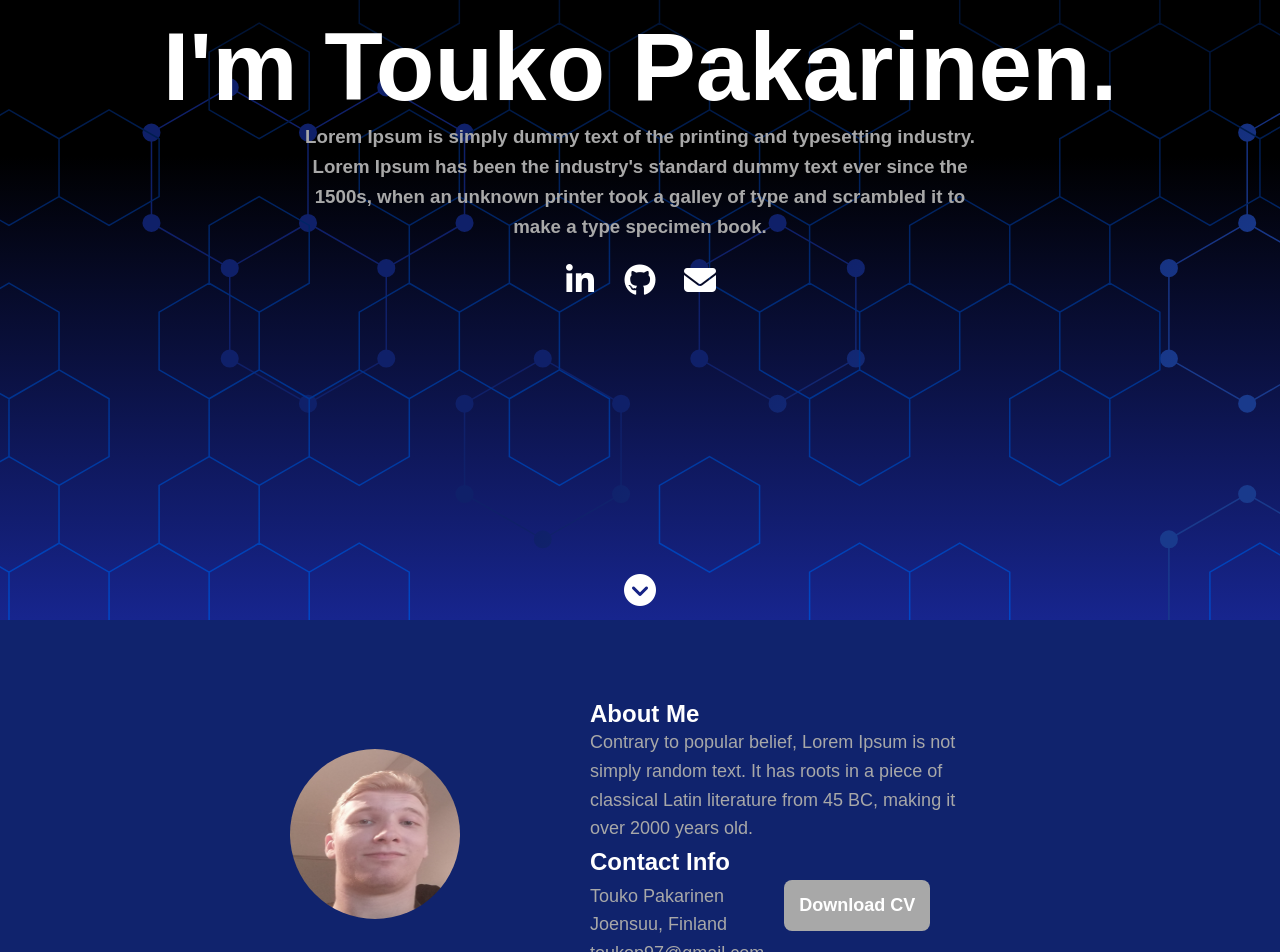
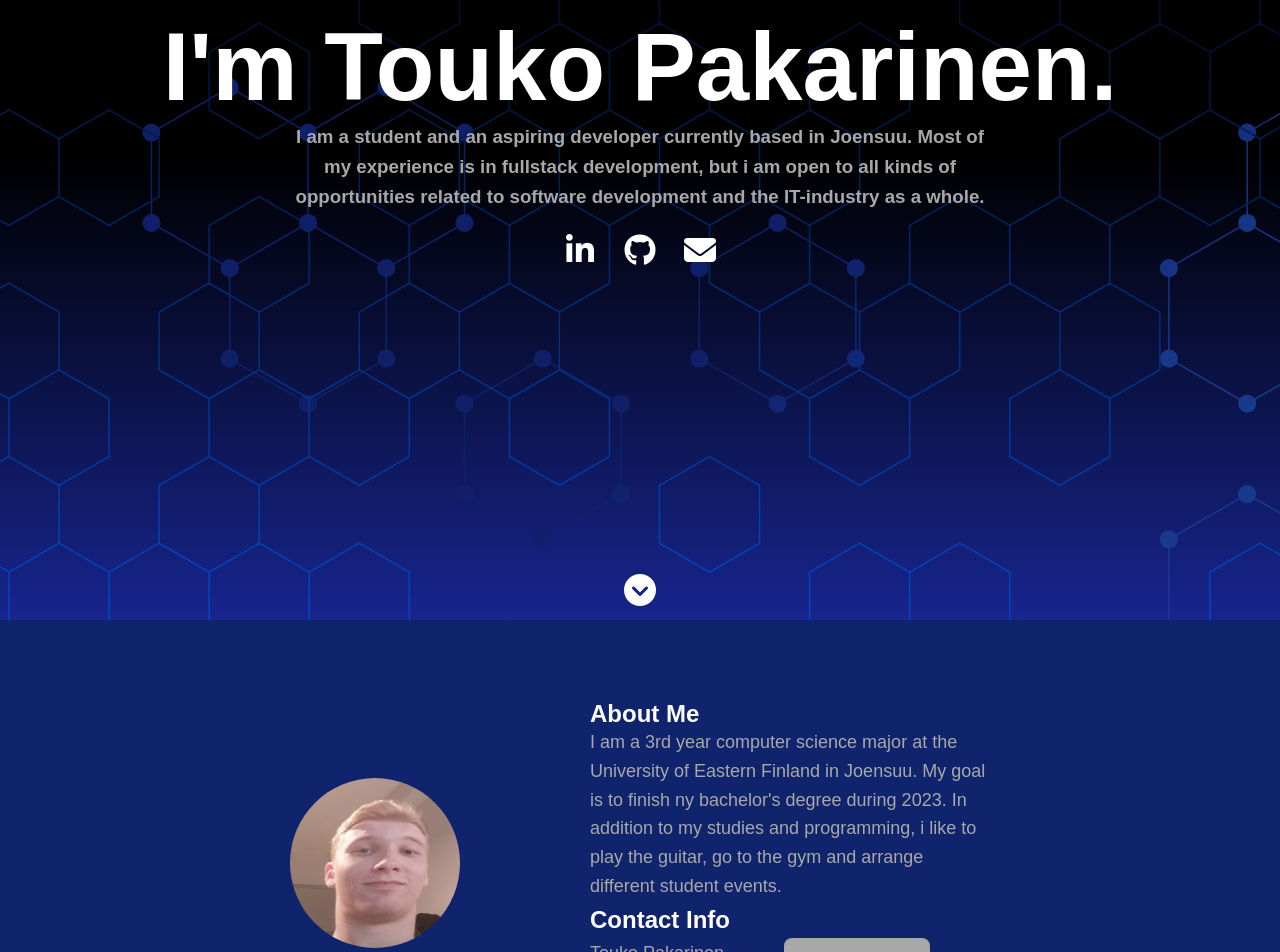
Before and after one commit to ToukoJouko/toukopakarinen, a React (Create React App) app: page / in a window 1280 px wide. Shown: the part 180-1132 px from the top of the page. Built offline with nearby package versions, Linux system fonts and the light colour scheme; a web font is replaced by a local one.

Commit message:
tekstien viilailua

```diff
--- a/src/components/about/About.jsx
+++ b/src/components/about/About.jsx
@@ -99,9 +99,11 @@ const About = React.forwardRef((props, ref) => {
           <div className="aboutText">
             <h2>About Me</h2>
             <p>
-              Contrary to popular belief, Lorem Ipsum is not simply random text.
-              It has roots in a piece of classical Latin literature from 45 BC,
-              making it over 2000 years old.
+              I am a 3rd year computer science major at the University of
+              Eastern Finland in Joensuu. My goal is to finish ny bachelor's
+              degree during 2023. In addition to my studies and programming, i
+              like to play the guitar, go to the gym and arrange different
+              student events.
             </p>
           </div>
           <div className="contact">
--- a/src/components/home/Intro.jsx
+++ b/src/components/home/Intro.jsx
@@ -57,10 +57,10 @@ const Intro = () => {
     <Container>
       <h1>I'm Touko Pakarinen.</h1>
       <h3>
-        Lorem Ipsum is simply dummy text of the printing and typesetting
-        industry. Lorem Ipsum has been the industry's standard dummy text ever
-        since the 1500s, when an unknown printer took a galley of type and
-        scrambled it to make a type specimen book.
+        I am a student and an aspiring developer currently based in Joensuu.
+        Most of my experience is in fullstack development, but i am open to all
+        kinds of opportunities related to software development and the
+        IT-industry as a whole.
       </h3>
       <Social>
         <li>
```
